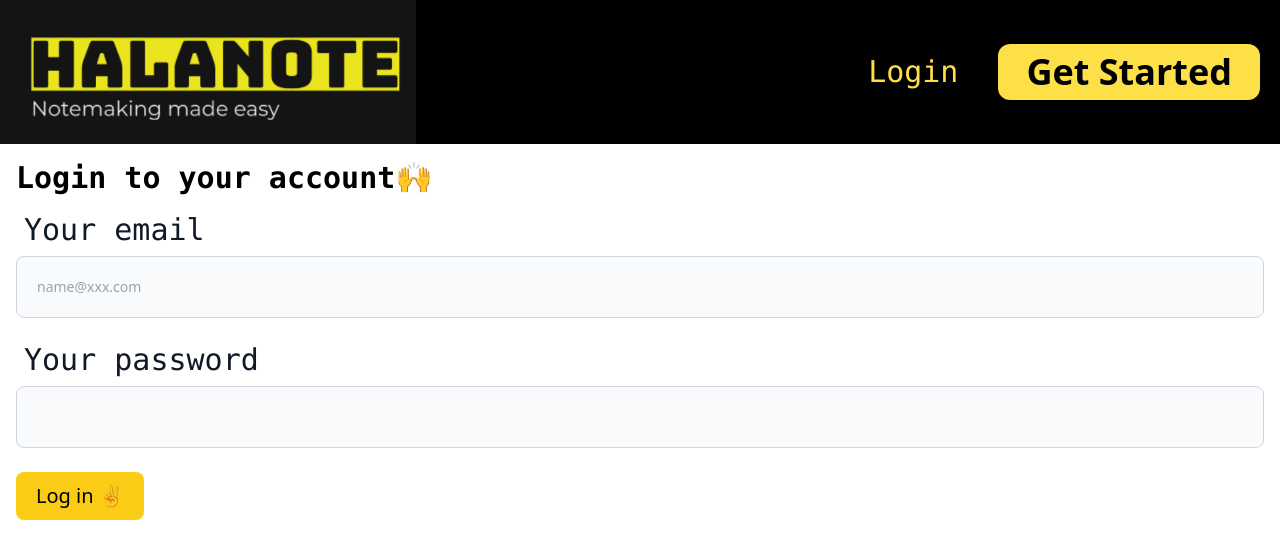
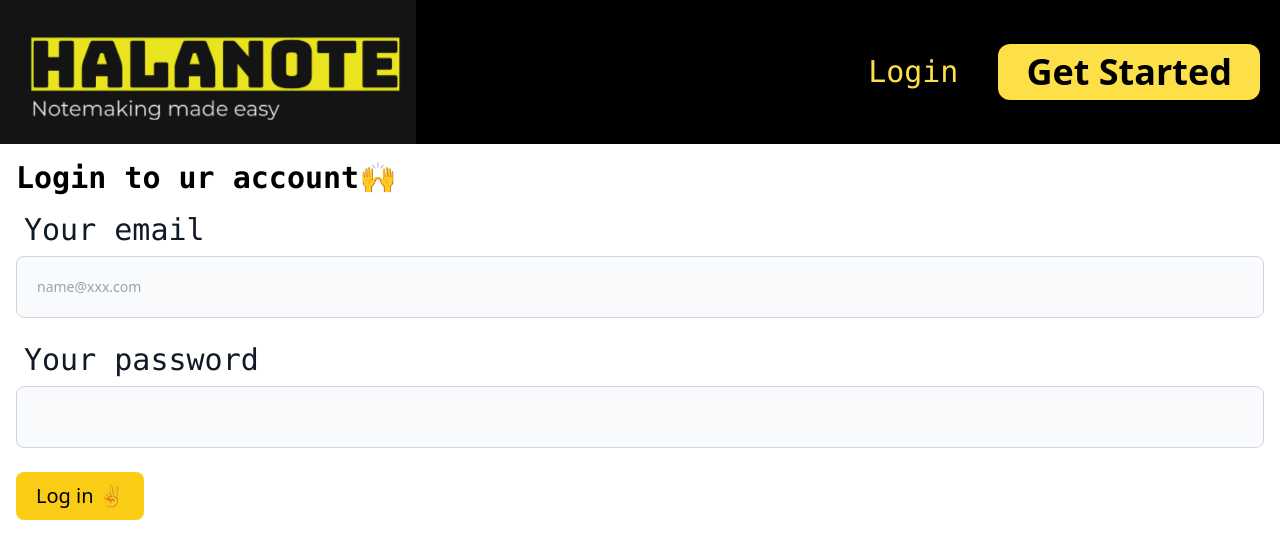
Before and after one commit to Anmolgaur7/halanote, a React (Create React App) app: page /login in a window 1280 px wide. Shown: the top 558 px of the page. Built offline with nearby package versions, Linux system fonts and the light colour scheme.

Commit message:
"ajndsns'

```diff
--- a/src/components/Login.jsx
+++ b/src/components/Login.jsx
@@ -34,7 +34,7 @@ export default function Login()
 }
   return (
   <>
-  <h1 className='text-black m-4 font-mono font-bold text-3xl'>Login to your account🙌</h1>
+  <h1 className='text-black m-4 font-mono font-bold text-3xl'>Login to ur account🙌</h1>
   <form className='m-4'onSubmit={handlesubmit} >
   <div className="mb-6">
     <label
--- a/src/components/Navbar.jsx
+++ b/src/components/Navbar.jsx
@@ -22,7 +22,7 @@ export default function Navbar() {
     <li className='m-5'>
     <button className='bg-yellow-300 text-black font-bold text-4xl border-none rounded-xl p-2  text-center hover:bg-yellow-200'><Link to="/signup"className='m-5'>Get Started</Link></button>
     </li>
-    </div>:<button className='bg-yellow-300 text-black font-bold text-4xl ml-auto border-none rounded-xl p-2  text-center hover:bg-yellow-200' onClick={handlelogout}>Log out</button>}
+    </div>:<button className='bg-yellow-300 text-black font-bold text-4xl ml-auto border-none rounded-xl p-2 mr-3  text-center hover:bg-yellow-200' onClick={handlelogout}>Log out</button>}
     </ul>
     </nav>
    </div>
```
